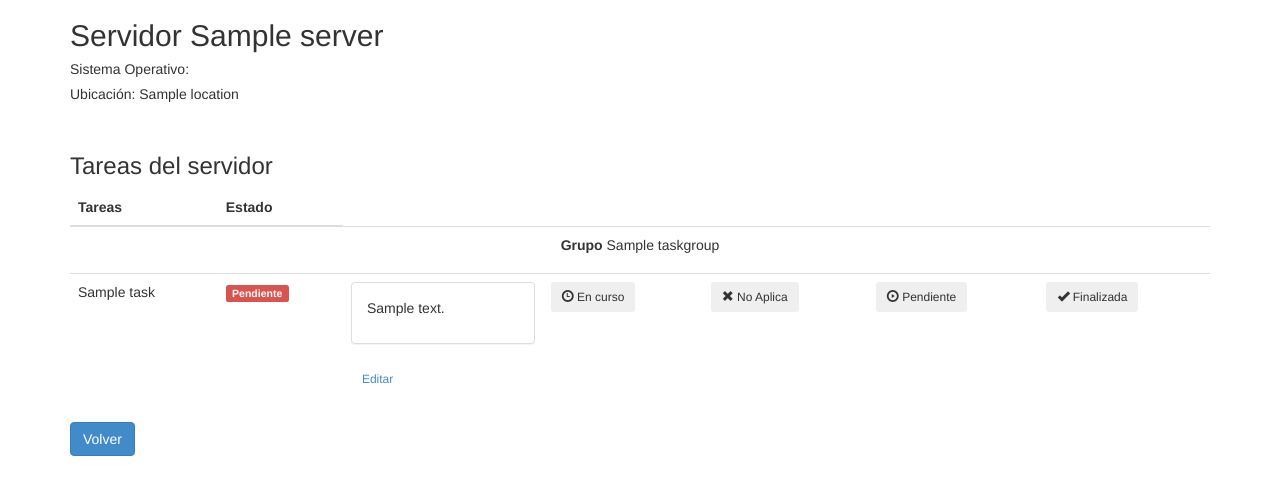
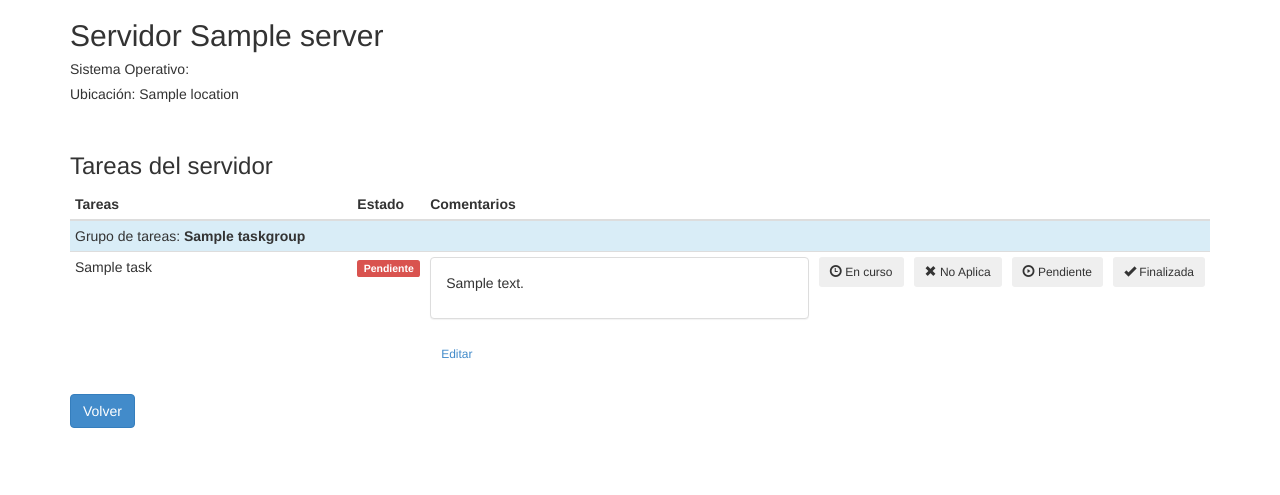
Before and after one commit to data-tsunami/seg_mngr, a Django app: page /server_tasks/1/ in a window 1280 px wide. Shown: the part 51-546 px from the top of the page. Run offline with Django 3.2, Linux system fonts and the light colour scheme; a user stored in the database is signed in; tables that the repository leaves empty hold one stand-in row (values such as "Sample post"); parts of the project's set-up code (start-up, migrations or seed data) failed here and were passed over; some libraries are stand-ins or nearby versions.

Commit message:
Mas ajustes visuales

```diff
--- a/seg_mngr/templates/seg_mngr/server_tasks.html
+++ b/seg_mngr/templates/seg_mngr/server_tasks.html
@@ -7,11 +7,13 @@
 <br>
 <h3>Tareas del servidor</h3>
 
-<table class="table">
+<table class="table table-condensed">
 	<thead>
 		<tr>
             <th>Tareas</th>
-			<th>Estado</th>
+            <th width="1%">Estado</th>
+            <th>Comentarios</th>
+            <th colspan="4" width="1%">&nbsp;</th>
         </tr>
 	</thead>
 	<tbody>
@@ -21,7 +23,9 @@
         {% for fila in matriz %}
         {% ifchanged %}
         <tr>
-        <td colspan=7><p class="text-center"><strong>Grupo </strong>{{fila.0.task_group}} </p></td>
+	        <td colspan=7 class="info">
+	            Grupo de tareas: <strong>{{fila.0.task_group}}</strong>
+	        </td>
         </tr>
         {% endifchanged %}
 		<tr>
```
Also changed, not shown: seg_mngr/templates/seg_mngr/server_manager.html (+9 -9 lines). Lines whose indentation alone changed are shown as unchanged.
